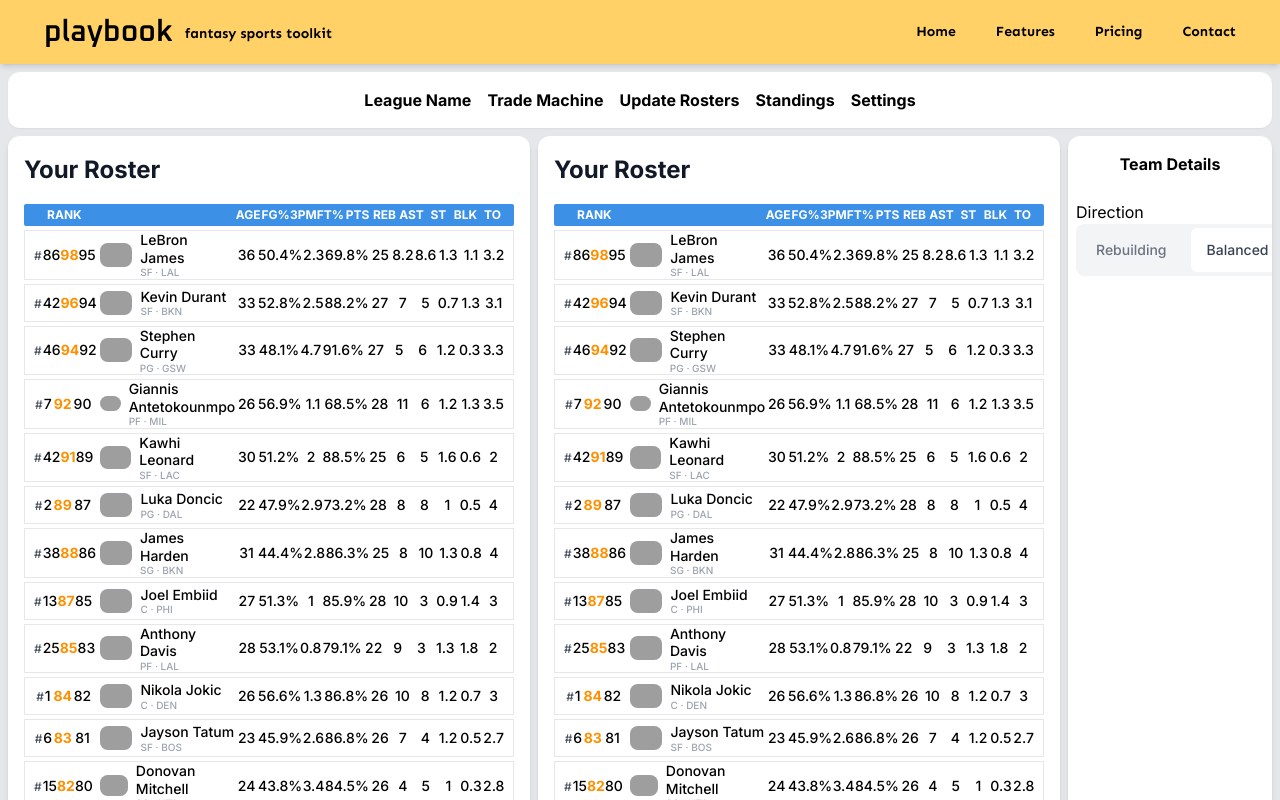
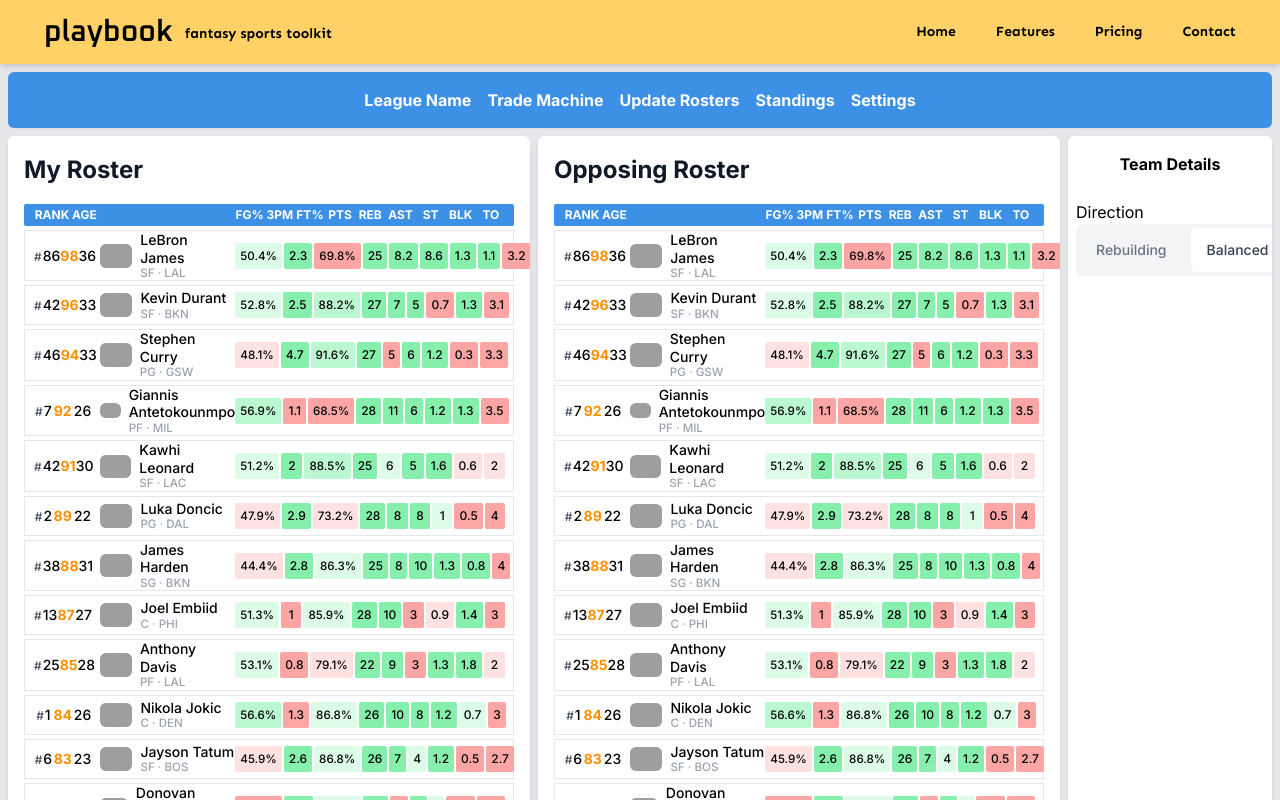
Before and after one commit to austindreosch/playbook-ai, a Next.js app: page / in a window 1280 px wide. Shown: the top 800 px of the page. Built offline with nearby package versions, Linux system fonts and the light colour scheme; grey boxes are pictures that could not be loaded.

Commit message:
front end implementation, graphs

```diff
--- a/app/page.js
+++ b/app/page.js
@@ -75,12 +75,12 @@ export default function Home() {
       <main className="grid lg:grid-cols-12 gap-y-2 mx-1">
         {/* First RosterBlock */}
         <div className="lg:col-span-5 col-span-full">
-          <RosterBlock players={players} />
+          <RosterBlock players={players} roster="My Roster" />
         </div>
 
         {/* Second RosterBlock */}
         <div className="lg:col-span-5 col-span-full">
-          <RosterBlock players={players} />
+          <RosterBlock players={players} roster="Opposing Roster" />
         </div>
 
         {/* DetailBlock */}
--- a/components/DetailBlock.js
+++ b/components/DetailBlock.js
@@ -9,7 +9,7 @@ import RadioThree from '../components/RadioThree';
 function DetailBlock (){
 
     return (
-      <div className="bg-white rounded-xl shadow-md overflow-hidden m-2 mx-1 h-full ">
+      <div className="bg-white rounded-md shadow-md overflow-hidden m-2 mx-1 h-full ">
         <h1 className='m-4 flex justify-center font-bold'>Team Details</h1>
         <div className='p-2'>
           <h2>Direction</h2>
--- a/components/HubBlock.js
+++ b/components/HubBlock.js
@@ -5,7 +5,7 @@ import React from 'react';
 function HubBlock (){
 
   return (
-    <div className="col-span-2 bg-white rounded-xl font-bold shadow-sm overflow-hidden mt-2 mx-2 p-4 h-full">
+    <div className="col-span-2 text-white bg-myblue rounded-md font-bold shadow-sm overflow-hidden mt-2 mx-2 p-4 h-full">
       <span className='px-2'>League Name</span>
       <span className='px-2'>Trade Machine</span>
       <span className='px-2'>Update Rosters</span>
--- /dev/null
+++ b/components/RankCircle.js
@@ -0,0 +1,46 @@
+import dynamic from 'next/dynamic';
+import React from 'react';
+
+const DynamicApexCharts = dynamic(() => import('react-apexcharts'), {
+  ssr: false,
+});
+
+function RankCircle({ production = 50, potential = 50 }) {
+
+  const options = {
+    colors: ["#1C64F2", "#16BDCA"],
+    chart: {
+      height: 100,
+      width: "100%",
+      type: "donut",
+    },
+    labels: ["Production", "Potential"],
+    dataLabels: {
+      enabled: false,  // Disable data labels (percentage text on circle bars)
+    },
+    plotOptions: {
+      pie: {
+        customScale: 1,
+        donut: {
+          labels: {
+            show: false,
+          },
+          size: "60%",
+        },
+      },
+    },
+    legend: {
+      show: false,
+    },
+  };
+
+  return (
+    <div>
+      {typeof window !== 'undefined' && (
+        <DynamicApexCharts options={options} series={[production, potential]} type="donut" />
+      )}
+    </div>
+  );
+}
+
+export default RankCircle;
--- a/components/RosterBlock.js
+++ b/components/RosterBlock.js
@@ -3,8 +3,39 @@
 import { faSliders } from '@fortawesome/free-solid-svg-icons';
 import { FontAwesomeIcon } from '@fortawesome/react-fontawesome';
 import React, { useState } from 'react';
+import RankCircle from "../components/RankCircle";
 
-function RosterBlock({ players }) {
+function getColorForStat(value, average) {
+    // Define weights (ranges) inside the function
+    const eliteRange = average * 1.2; // 20% better than average
+    const goodRange = average * 1.1; // 10% better than average
+    const poorRange = average * 0.9; // 10% worse than average
+    const badRange = average * 0.8; // 20% worse than average
+
+    if (value >= eliteRange) return 'bg-green-300';
+    if (value >= goodRange) return 'bg-green-200';
+    if (value >= average) return 'bg-green-100';
+    if (value >= poorRange) return 'bg-red-100';
+    return 'bg-red-300';
+}
+
+function getColorForTO(value, average) {
+    const eliteRange = average * 0.8;
+    const goodRange = average * 0.9;
+    const badRange = average * 1.1;
+
+    if (value <= eliteRange) return 'bg-green-300';
+    if (value <= goodRange) return 'bg-green-200';
+    if (value <= average) return 'bg-green-100';
+    if (value <= badRange) return 'bg-red-100';
+    return 'bg-red-300';
+}
+
+
+
+
+
+function RosterBlock({ players, roster }) {
 
     const [collapsed, setCollapsed] = useState(players.map(() => true));  // Each player starts as collapsed
 
@@ -15,21 +46,22 @@ function RosterBlock({ players }) {
     };
 
     return (
-        <div className="bg-white rounded-xl shadow-md overflow-y-scroll hide-scrollbar p-4 my-2 mx-1 h-full">
-            <h2 className="text-2xl leading-9 font-bold text-gray-900 mb-4">Your Roster</h2>
+        <div className="bg-white rounded-md shadow-md overflow-y-scroll hide-scrollbar p-4 my-2 mx-1 h-full">
+            <h2 className="text-2xl leading-9 font-bold text-gray-900 mb-4">{roster}</h2>
 
+            {/* Collapsible Header */}
             <div className=" bg-myblue text-white text-xs py-[3px] px-1 rounded-sm grid grid-cols-7 mb-1">
               <div className="col-span-1 flex items-center ml-1 font-bold">
                   <span className="flex-1 text-center"></span>
                   <span className="flex-1 text-center">RANK</span>
                   <span className="flex-1 text-center"></span>
+                  <span className="flex-1 text-center">AGE </span>
               </div>
               <div className="col-span-2 flex items-center font-bold">
                   <span className="flex-1 text-center"></span>
                   <span className="flex-1 text-center"></span>
               </div>
               <div className="col-span-4 flex items-center pr-1 font-bold">
-                  <span className="flex-1 text-center">AGE</span>
                   <span className="flex-1 text-center">FG%</span>
                   <span className="flex-1 text-center">3PM</span>
                   <span className="flex-1 text-center">FT%</span>
@@ -47,20 +79,22 @@ function RosterBlock({ players }) {
 
             {players.map((player, index) => (
                 <div key={index} className="border border-gray-200 mb-1 bg-base-200">
-                    {/* Collapsible Title */}
+
+                    {/* Collapsible Front */}
                     <div
-                        className="text-lg font-medium flex px-2 cursor-pointer grid grid-cols-7"
+                        className="text-lg font-medium px-2 cursor-pointer grid grid-cols-7"
                         onClick={() => toggleCollapse(index)}
                     >
                           <div className="col-span-1 flex items-center text-sm mr-2">
                             <span className="flex-1 text-center"><span className='text-gray-600 text-xs mx-[1px]'>#</span>{player.dynastyRank}</span>
                             <span className="flex-1 text-center font-bold text-mybrightorange">{player.playerscore}</span>
-                            <span className="flex-1 text-center">{player.standardscore}</span>
+                            {/* <span className="flex-1 text-center">{player.standardscore}</span> */}
+                            <span className="flex-1 text-center">{player.age}</span>
                           </div>
 
                         <div className="col-span-2 flex items-center">
-                            <div className="h-8 w-8 inline-flex items-center justify-center mr-2 my-[2px]">
-                                <img className='bg-gray-200 rounded-lg' src={player.image} alt="" />
+                            <div className="h-8 w-8 inline-flex items-center justify-center mr-2 my-[3px]">
+                                <img className='bg-gray-200 rounded-md' src={player.image} alt="" />
                             </div>
                             <div className=''>
                                 <div className='text-sm leading-tight'>{player.name}</div>
@@ -70,29 +104,34 @@ function RosterBlock({ players }) {
                             </div>
                         </div>
 
-                        <div className="col-span-4 flex items-center text-sm ">
-                          <span className="flex-1 text-center">{player.age}</span>
-                          <span className="flex-1 text-center">{player.fgPercent}</span>
-                          <span className="flex-1 text-center">{player.threePM}</span>
-                          <span className="flex-1 text-center">{player.ftPercent}</span>
-                          <span className="flex-1 text-center">{player.pts}</span>
-                          <span className="flex-1 text-center">{player.reb}</span>
-                          <span className="flex-1 text-center">{player.ast}</span>
-                          <span className="flex-1 text-center">{player.st}</span>
-                          <span className="flex-1 text-center">{player.blk}</span>
-                          <span className="flex-1 text-center">{player.to}</span>
-                          {/* <FontAwesomeIcon icon={faSliders} className="text-myblue text-sm " /> */}
-                      </div>
+
+                        <div className="col-span-4 flex items-center text-xs gap-[2px]">
+                            <span className={`rounded-sm flex-1 text-2xs p-[5px] text-center ${getColorForStat(parseFloat(player.fgPercent), 49.1)}`}>{player.fgPercent}</span>
+                            <span className={`rounded-sm flex-1 p-[5px] text-center ${getColorForStat(player.threePM, 1.63)}`}>{player.threePM}</span>
+                            <span className={`rounded-sm flex-1 text-2xs p-[5px] text-center ${getColorForStat(parseFloat(player.ftPercent), 80.0)}`}>{player.ftPercent}</span>
+                            <span className={`rounded-sm flex-1 p-[5px] text-center ${getColorForStat(player.pts, 17.11)}`}>{player.pts}</span>
+                            <span className={`rounded-sm flex-1 p-[5px] text-center ${getColorForStat(player.reb, 5.83)}`}>{player.reb}</span>
+                            <span className={`rounded-sm flex-1 p-[5px] text-center ${getColorForStat(player.ast, 3.97)}`}>{player.ast}</span>
+                            <span className={`rounded-sm flex-1 p-[5px] text-center ${getColorForStat(player.st, 0.96)}`}>{player.st}</span>
+                            <span className={`rounded-sm flex-1 p-[5px] text-center ${getColorForStat(player.blk, 0.64)}`}>{player.blk}</span>
+                            <span className={`rounded-sm flex-1 p-[5px] text-center ${getColorForTO(player.to, 1.96)}`}>{player.to}</span>
+                        </div>
+
                     </div>
 
                     {/* Collapsible Content */}
                     {!collapsed[index] && (
-                        <div className="p-2">
+                        <div className="p-2  max-h-40">
                             {/* Add additional player details here */}
-                            <div className="h-6 w-6 inline-flex items-center justify-center p-4">
+                            <div className='mr-100 flex'>
+                                <RankCircle production={73} potential={27}/>
+                            </div>
+
+
+                            {/* <div className="h-6 w-6 inline-flex items-center justify-center p-4">
                                 <FontAwesomeIcon icon={faSliders} className="text-myblue text-sm " />
                             </div>
-                            <span> Extra details go here...</span>
+                            <span> Extra details go here...</span> */}
                         </div>
                     )}
                 </div>
--- a/package.json
+++ b/package.json
@@ -12,12 +12,14 @@
     "@fortawesome/fontawesome-free": "^6.4.2",
     "@fortawesome/free-solid-svg-icons": "^6.4.2",
     "@fortawesome/react-fontawesome": "^0.2.0",
+    "apexcharts": "^3.41.1",
     "autoprefixer": "10.4.14",
     "eslint": "8.46.0",
     "eslint-config-next": "13.4.12",
     "next": "13.4.12",
     "postcss": "8.4.27",
     "react": "18.2.0",
+    "react-apexcharts": "^1.4.1",
     "react-dom": "18.2.0",
     "tailwindcss": "3.3.3"
   },
--- a/tailwind.config.js
+++ b/tailwind.config.js
@@ -19,7 +19,7 @@ module.exports = {
         'mdlg': "896px",
       },
       fontSize: {
-        '2xs': '.625rem',
+        '2xs': '.725rem',
       },
       fontFamily: {
         // logohead: ['var(--font-sen)'],
```
Also changed, not shown: 1 other file (tests, documents, lock files or other folders).
